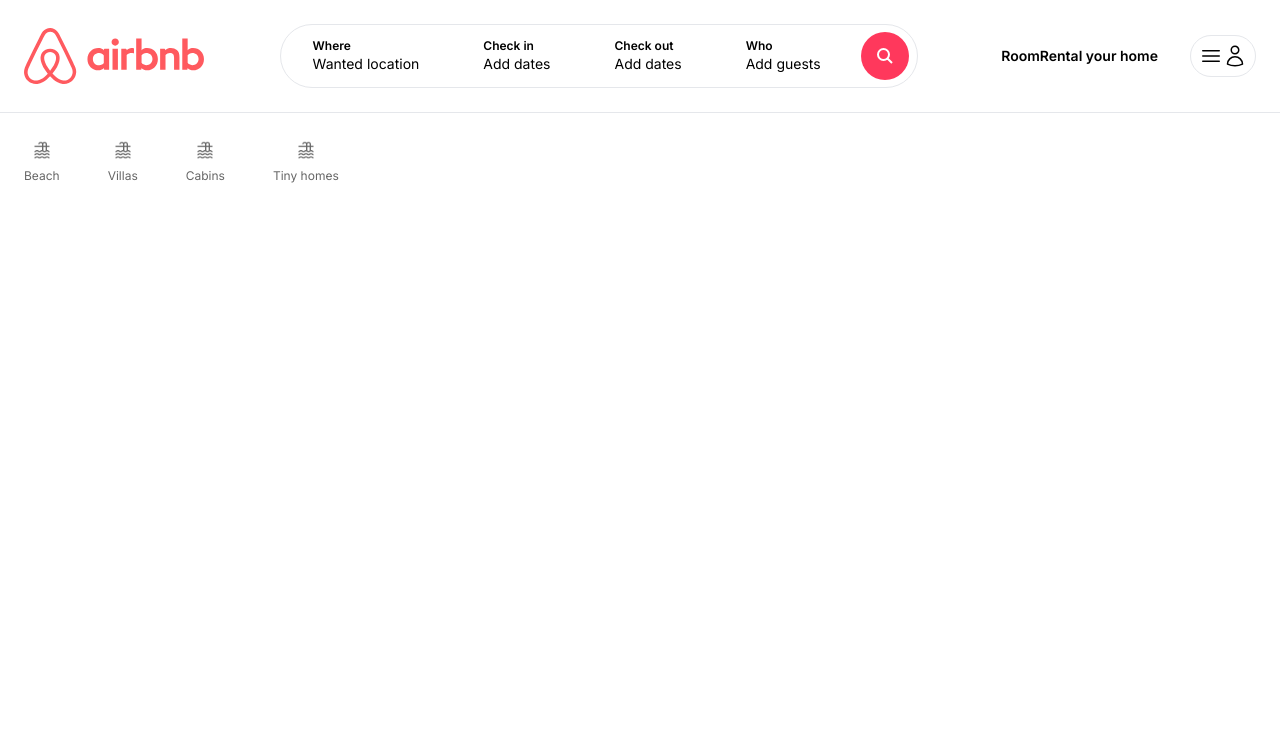
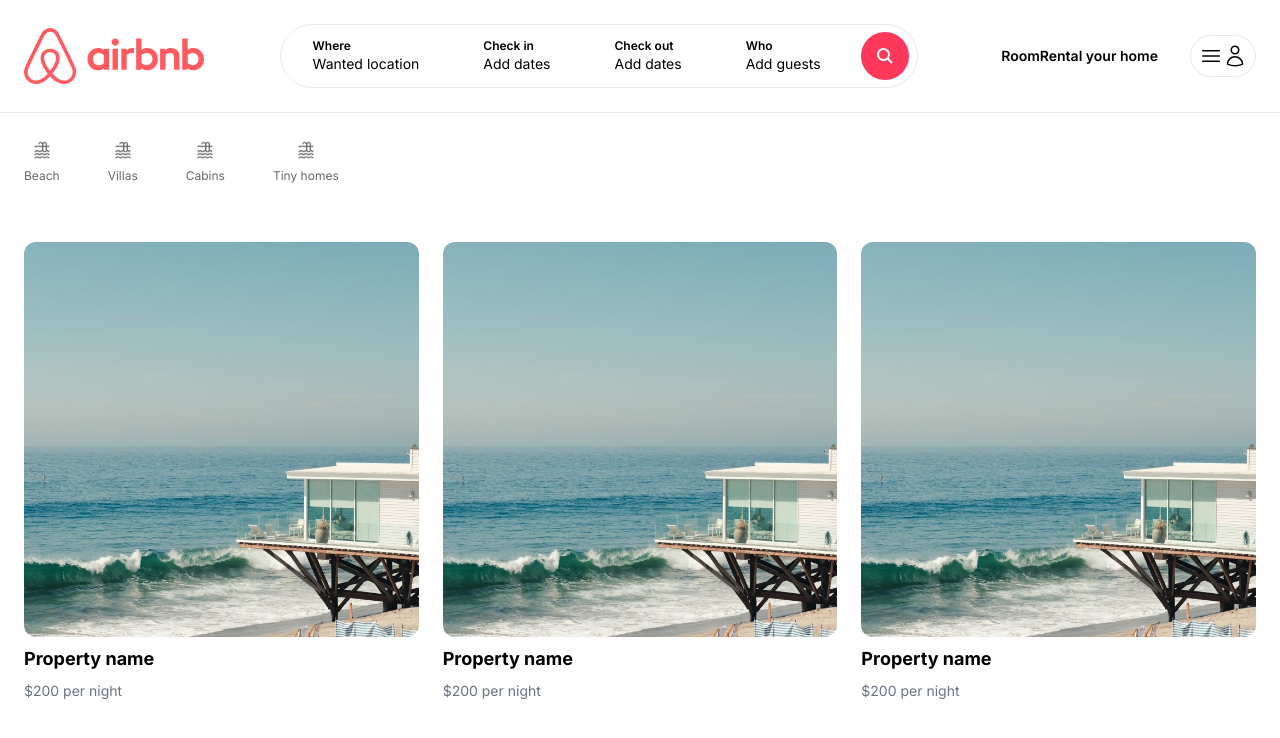
Before and after one commit to dan-yates1/nextjs-django-airbnb, a Next.js app: page / in a window 1280 px wide. Shown: the top 738 px of the page. Built offline with nearby package versions, Linux system fonts and the light colour scheme.

Commit message:
implemented static property list on front page

```diff
--- a/src/app/page.tsx
+++ b/src/app/page.tsx
@@ -1,9 +1,14 @@
 import Categories from "@/components/Categories";
+import PropertyList from "@/components/properties/PropertyList";
 
 export default function Home() {
   return (
     <main className="max-w-[1500px] mx-auto px-6">
       <Categories />
+
+      <div className="mt-4 grid grid-cols-1 md:grid-cols-3 lg:grid-flow-cols-5 gap-6">
+        <PropertyList />
+      </div>
     </main>
   );
 }
--- /dev/null
+++ b/src/components/properties/PropertyList.tsx
@@ -0,0 +1,11 @@
+import PropertyListItem from "./PropertyListItem";
+
+export default function PropertyList() {
+  return (
+    <>
+      <PropertyListItem />
+      <PropertyListItem />
+      <PropertyListItem />
+    </>
+  );
+}
--- /dev/null
+++ b/src/components/properties/PropertyListItem.tsx
@@ -0,0 +1,25 @@
+import Image from "next/image";
+
+export default function PropertyListItem() {
+  return (
+    <div className="cursor-pointer">
+      <div className="relative overflow-hidden aspect-square rounded-xl">
+        <Image
+          fill
+          src="/beach_1.jpg"
+          sizes="(max-width: 786px) 768px, (max-width: 1200px) 768px, 768px"
+          className="hover:scale-110 object-cover trasnsition h-full w-full"
+          alt="Beach house"
+        />
+      </div>
+
+      <div className="mt-2">
+        <p className="text-lg font-bold">Property name</p>
+      </div>
+
+      <div className="mt-2">
+        <p className="text-sm text-gray-500">$200 per night</p>
+      </div>
+    </div>
+  );
+}
```
